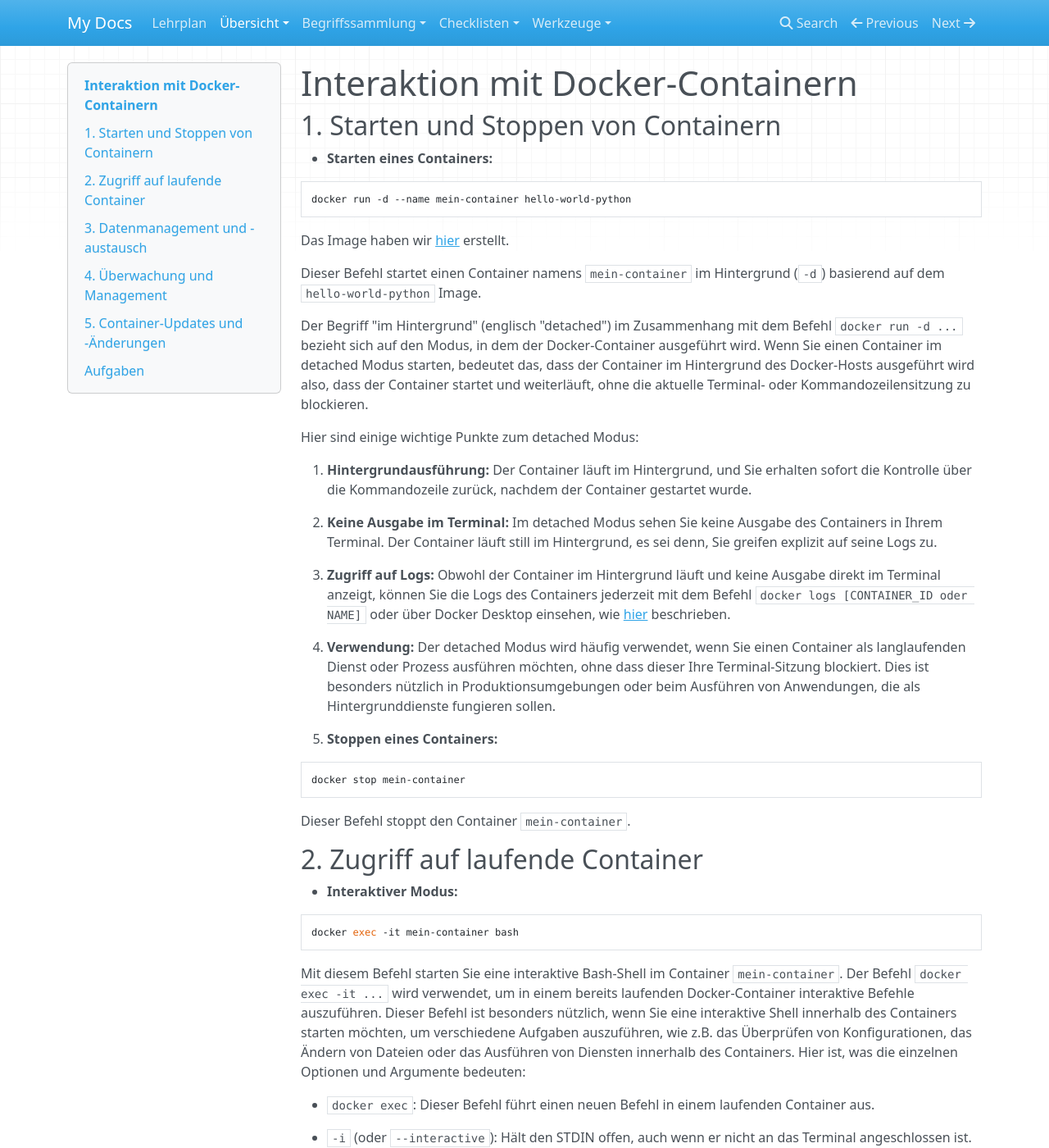
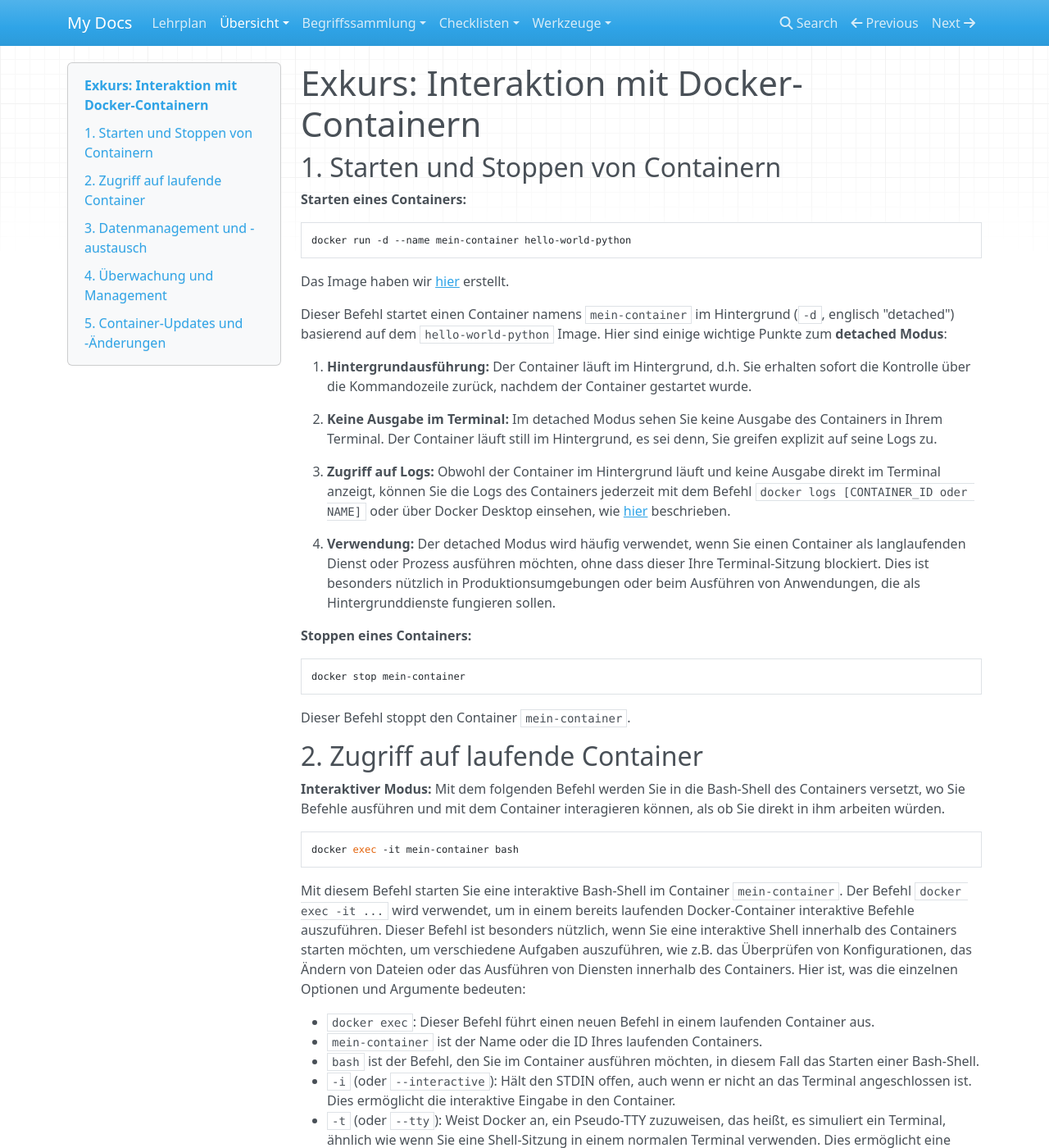
Before and after one commit to kevinsuelzle/Python_Wiki, an MkDocs documentation site: the page built from docs/lehrplan/docker/interaktion_mit_docker_containern.md, in a window 1280 px wide and 1400 px high. Shown: the whole window at 82% size. Built offline with MkDocs 1.6.1, drawn with Linux system fonts in a browser that asks for light colours; nearby versions of some CDN libraries; some of the changed text lies outside the part shown.

Commit message:
Lebenszyklus und interaktion angepasst

````diff
--- a/docs/lehrplan/docker/interaktion_mit_docker_containern.md
+++ b/docs/lehrplan/docker/interaktion_mit_docker_containern.md
@@ -1,8 +1,8 @@
-# Interaktion mit Docker-Containern
+# Exkurs: Interaktion mit Docker-Containern
 
 ## 1. Starten und Stoppen von Containern
 
-- **Starten eines Containers:**
+**Starten eines Containers:**
 
 ```bash
 docker run -d --name mein-container hello-world-python
@@ -10,19 +10,10 @@
 
   Das Image haben wir [hier](docker_images_erstellen.md) erstellt.
 
-  Dieser Befehl startet einen Container namens `mein-container` im Hintergrund (`-d`) basierend auf
-  dem `hello-world-python` Image.
+  Dieser Befehl startet einen Container namens `mein-container` im Hintergrund (`-d`, englisch "detached") basierend auf
+  dem `hello-world-python` Image. Hier sind einige wichtige Punkte zum **detached Modus**:
 
-  Der Begriff "im Hintergrund" (englisch "detached") im Zusammenhang mit dem Befehl `docker run -d ...` bezieht sich auf
-  den
-  Modus, in dem der
-  Docker-Container ausgeführt wird. Wenn Sie einen Container im detached Modus starten, bedeutet das, dass der Container
-  im Hintergrund des Docker-Hosts ausgeführt wird also, dass der Container startet und weiterläuft, ohne die
-  aktuelle Terminal- oder Kommandozeilensitzung zu blockieren.
-
-Hier sind einige wichtige Punkte zum detached Modus:
-
-1. **Hintergrundausführung:** Der Container läuft im Hintergrund, und Sie erhalten sofort die Kontrolle über die
+1. **Hintergrundausführung:** Der Container läuft im Hintergrund, d.h. Sie erhalten sofort die Kontrolle über die
    Kommandozeile zurück, nachdem der Container gestartet wurde.
 
 2. **Keine Ausgabe im Terminal:** Im detached Modus sehen Sie keine Ausgabe des Containers in Ihrem Terminal. Der
@@ -36,33 +27,35 @@
    Prozess ausführen möchten, ohne dass dieser Ihre Terminal-Sitzung blockiert. Dies ist besonders nützlich in
    Produktionsumgebungen oder beim Ausführen von Anwendungen, die als Hintergrunddienste fungieren sollen.
 
-- **Stoppen eines Containers:**
+**Stoppen eines Containers:**
 
 ```bash
 docker stop mein-container
 ```
 
-  Dieser Befehl stoppt den Container `mein-container`.
+Dieser Befehl stoppt den Container `mein-container`.
 
 ## 2. Zugriff auf laufende Container
 
-- **Interaktiver Modus:**
+**Interaktiver Modus:**
+Mit dem folgenden Befehl werden Sie in die Bash-Shell des Containers versetzt, wo Sie Befehle ausführen und
+mit dem Container interagieren können, als ob Sie direkt in ihm arbeiten würden.
 
 ```bash
 docker exec -it mein-container bash
 ```
 
-  Mit diesem Befehl starten Sie eine interaktive Bash-Shell im Container `mein-container`.
-  Der Befehl `docker exec -it ...` wird verwendet, um in einem bereits laufenden Docker-Container interaktive Befehle
-  auszuführen. Dieser Befehl ist besonders nützlich, wenn Sie eine interaktive Shell innerhalb des Containers starten
-  möchten, um verschiedene Aufgaben auszuführen, wie z.B. das Überprüfen von Konfigurationen, das Ändern von Dateien
-  oder das Ausführen von Diensten innerhalb des Containers. Hier ist, was die einzelnen Optionen und Argumente bedeuten:
+Mit diesem Befehl starten Sie eine interaktive Bash-Shell im Container `mein-container`.
+Der Befehl `docker exec -it ...` wird verwendet, um in einem bereits laufenden Docker-Container interaktive Befehle
+auszuführen. Dieser Befehl ist besonders nützlich, wenn Sie eine interaktive Shell innerhalb des Containers starten
+möchten, um verschiedene Aufgaben auszuführen, wie z.B. das Überprüfen von Konfigurationen, das Ändern von Dateien
+oder das Ausführen von Diensten innerhalb des Containers. Hier ist, was die einzelnen Optionen und Argumente bedeuten:
 
 - `docker exec`: Dieser Befehl führt einen neuen Befehl in einem laufenden Container aus.
-
+- `mein-container` ist der Name oder die ID Ihres laufenden Containers.
+- `bash` ist der Befehl, den Sie im Container ausführen möchten, in diesem Fall das Starten einer Bash-Shell.
 - `-i` (oder `--interactive`): Hält den STDIN offen, auch wenn er nicht an das Terminal angeschlossen ist. Dies
   ermöglicht die interaktive Eingabe in den Container.
-
 - `-t` (oder `--tty`): Weist Docker an, ein Pseudo-TTY zuzuweisen, das heißt, es simuliert ein Terminal, ähnlich wie
   wenn Sie eine Shell-Sitzung in einem normalen Terminal verwenden. Dies ermöglicht eine formatierte Ausgabe und die
   Möglichkeit, interaktive Anwendungen zu nutzen.
@@ -70,14 +63,7 @@
 Zusammen ermöglichen `-it` die Interaktivität mit dem Container, was bedeutet, dass Sie Befehle eingeben und die
 Ausgaben so sehen können, als ob Sie direkt in einer Terminal-Sitzung auf dem Container arbeiten würden.
 
-In diesem Befehl:
-
-- `mein-container` ist der Name oder die ID Ihres laufenden Containers.
-- `bash` ist der Befehl, den Sie im Container ausführen möchten, in diesem Fall das Starten einer Bash-Shell.
-
-Sobald Sie diesen Befehl ausführen, werden Sie in die Bash-Shell des Containers versetzt, wo Sie Befehle ausführen und
-mit dem Container interagieren können, als ob Sie direkt in ihm arbeiten würden. Wenn Sie fertig sind, können Sie `exit`
-eingeben, um die Shell zu verlassen und zum Host-Terminal zurückzukehren.
+Wenn Sie fertig sind, können Sie `exit` eingeben, um die Shell zu verlassen und zum Host-Terminal zurückzukehren.
 
 ### Zusammenfassung
 
@@ -89,15 +75,14 @@
 
 Die folgenden Kommandos beziehen sich auf die Arbeit mit einem Container.
 
-- **Kopieren von Dateien:**
+**Kopieren von Dateien:**
 
 ```bash
 docker cp host_datei.txt mein-container:/container_datei.txt
 ```
 
 Kopiert `host_datei.txt` vom Host-System in den Container `mein-container`.
-
-- **Persistente Daten mit Volumes:**
+**Persistente Daten mit Volumes:**
 
 ```bash
 docker run -d --name mein-container -v mein-volume:/app hello-world-python
@@ -108,13 +93,13 @@
 - `-d` ist der Schalter für den oben beschriebenen detached mode.
 - `--name mein-container` gibt dem container seinen Namen.
 - `-v mein-volume:/app` sagt Docker, dass es das Volume `mein-volume` an den Pfad `/app` im Container binden soll.
+  Ein Volume ist ein dedizierter Speicherraum für den Container. Er wird hier automatisch ertellt.
+  Näheres zu Volumes findet sich [hier](wo_und_wie_docker_container_daten_speichern.md).
 - `hello-world-python` ist das Image, aus dem der Container erstellt wird.
-
-Näheres dazu findet sich [hier](wo_und_wie_docker_container_daten_speichern.md).
 
 ## 4. Überwachung und Management
 
-- **Container-Status überprüfen:**
+**Container-Status überprüfen:**
 
 ```bash
 docker ps
@@ -122,7 +107,7 @@
 
 Zeigt alle laufenden Container an.
 
-- **Ressourcennutzung überwachen:**
+**Ressourcennutzung überwachen:**
 
 ```bash
 docker stats
@@ -132,7 +117,7 @@
 
 ## 5. Container-Updates und -Änderungen
 
-- **Container aktualisieren:**
+**Container aktualisieren:**
 
 ```bash
 # Stoppen des alten Containers
@@ -146,15 +131,14 @@
 Wenn ein Image erstellt wird, sollte ein Tag (hier 'neue-version') als Versionsbezeichnung hintere einem Doppelpunkt
 angegeben werden. So können Tags wie `:latest` dafür sorgen, dass immer das aktuellste Image verwendet wird.
 
-## Aufgaben
-
-### **Aufgabe: Information 🌶🌶️**
+### Aufgabe: Information 🌶🌶
 
 1. Nutzen Sie die Kommandozeile, um sich die laufenden Container aufzulisten.
-2. Suchen Sie den Kommandozeilenbefehl über docker --help, um sich die vorhandenen Images aufzulisten.
+2. Suchen Sie den Kommandozeilenbefehl über `docker --help`, um sich die vorhandenen Images aufzulisten.
 
-### **Aufgabe: Interaktion mit Docker-Containern 🌶🌶**
+### Aufgabe: Interaktion mit Docker-Containern 🌶🌶
 
 In dieser Übung werden Sie praktische Erfahrungen im Umgang mit Docker-Containern sammeln. Sie werden lernen, wie man
 Container startet, stoppt, löscht und mit ihnen interagiert. Folgen Sie den untenstehenden Anweisungen, um die Aufgaben
 zu erfüllen.
+TODO: Hier scheint die Aufgabe zu fehlen.
````
Also changed, not shown: docs/lehrplan/docker/lebenszyklus_der_docker_container.md (+0 -10 lines).
